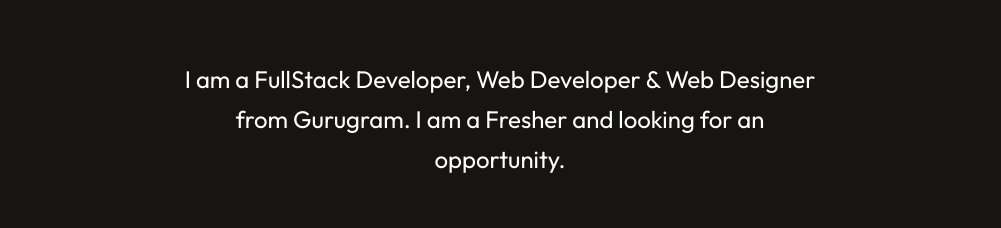
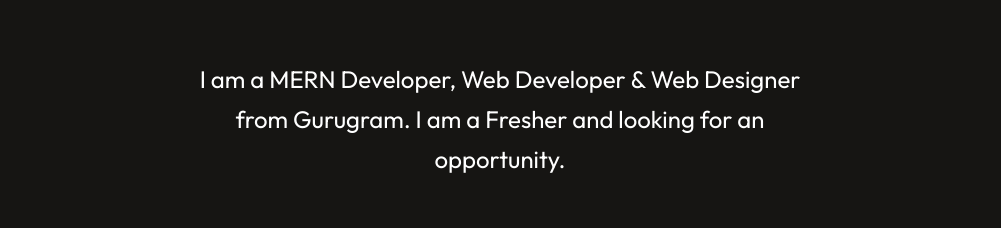
Before and after one commit to Jaarvis05/Dishu-Portfolio, a React (Vite) app: page / in a window 1280 px wide. Shown: the part 695-923 px from the top of the page, without its empty margins (140-1141 px from the left). Built offline with nearby package versions, Linux system fonts and the light colour scheme.

Commit message:
Update Hero.jsx

```diff
--- a/src/Components/Hero/Hero.jsx
+++ b/src/Components/Hero/Hero.jsx
@@ -34,7 +34,7 @@
     <div id="home" className="hero">
       <img src={profile_img} alt="empty" />
       <h1><span>Hey! I am Dishu Kumar....</span></h1>
-      <p>I am a FullStack Developer, Web Developer & Web Designer from Gurugram. I am a Fresher and looking for an opportunity.</p>
+      <p>I am a MERN Developer, Web Developer & Web Designer from Gurugram. I am a Fresher and looking for an opportunity.</p>
       <div className="hero-action">
         <div className="hero-connect">
           <AnchorLink className='anchor-link' offset={50} href='#contact'>Connect With Me</AnchorLink>
```
